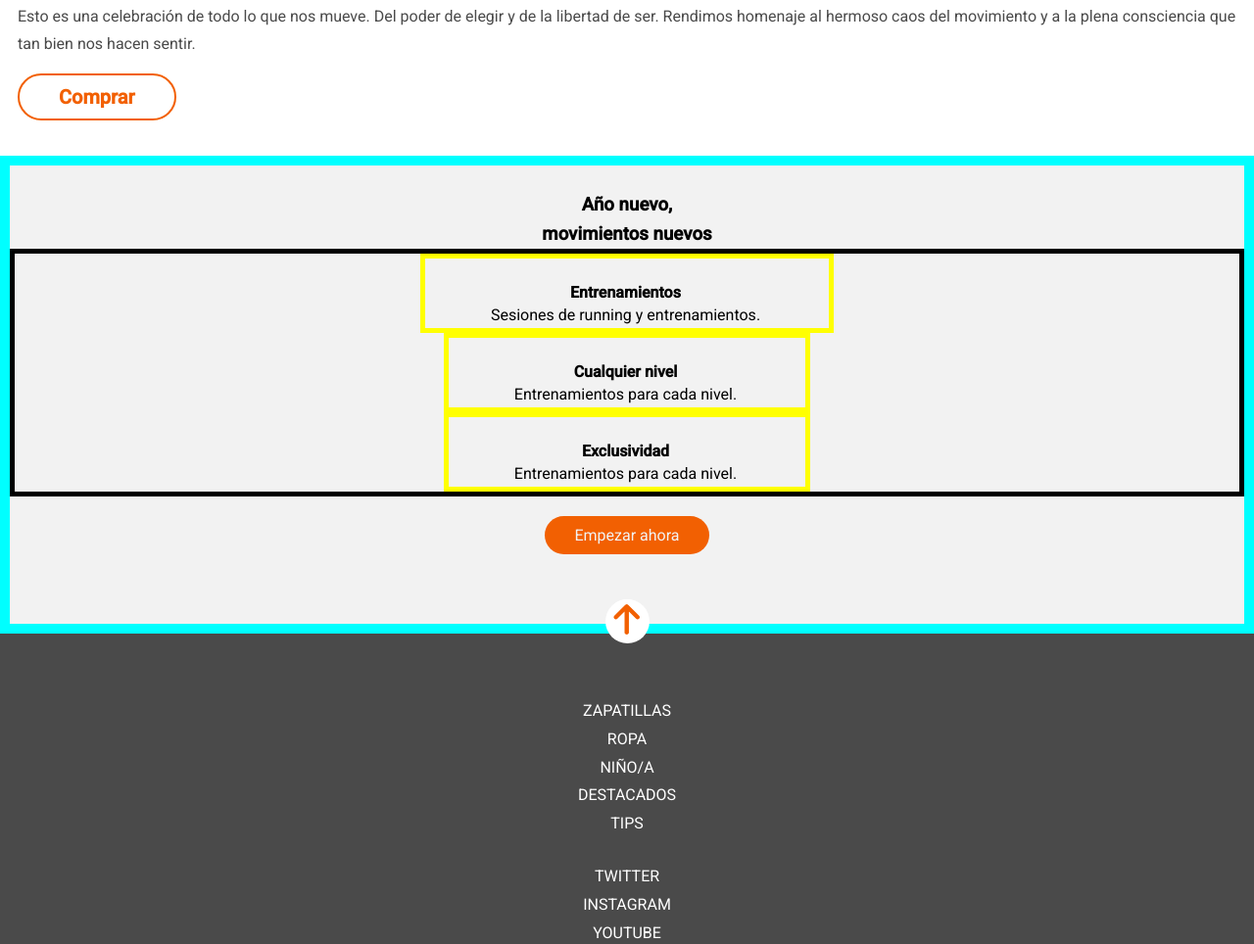
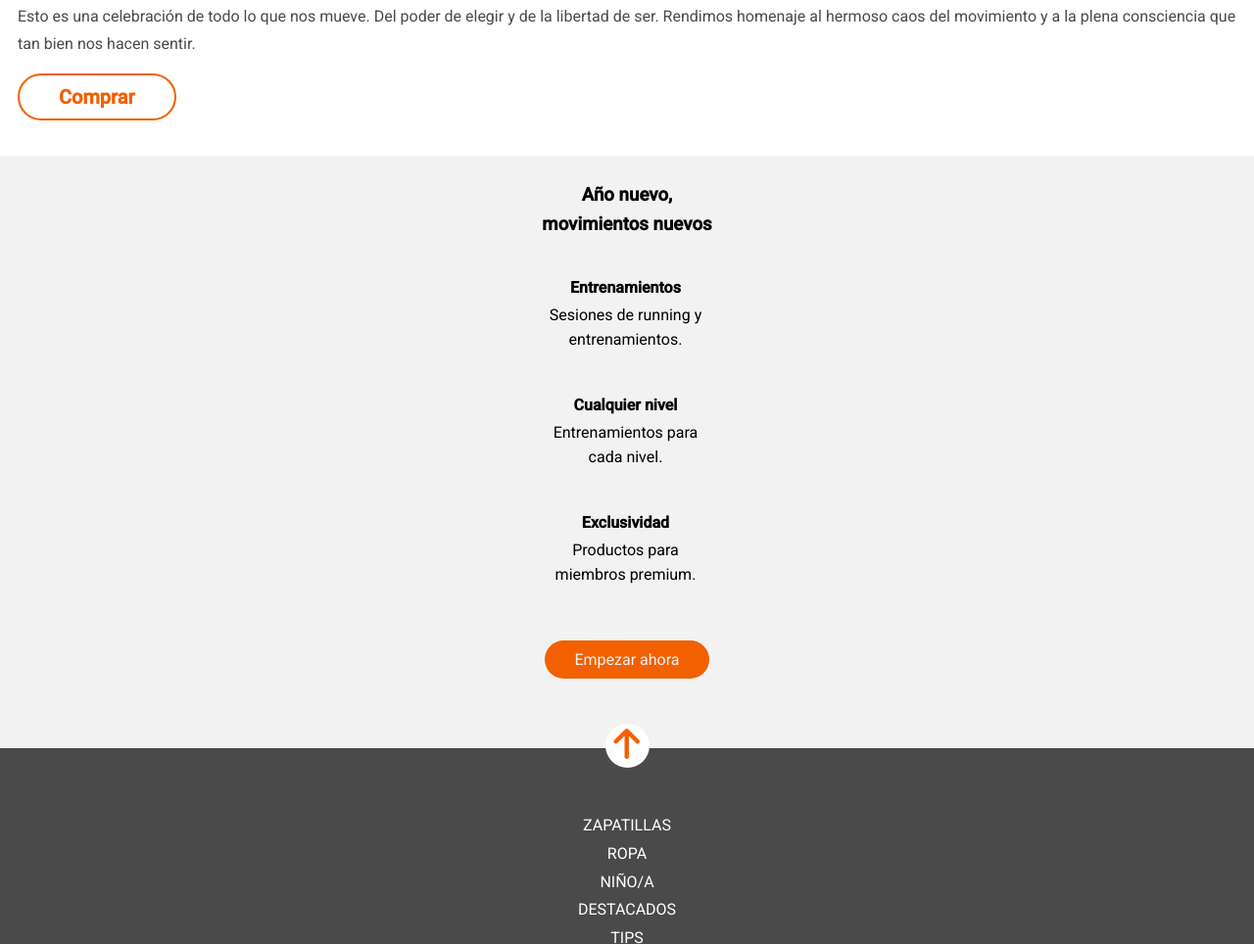
Before and after one commit to LaiaRuizM/we-run-given-design, a website: page src/html/index.html in a window 1280 px wide. Shown: the part 900-1864 px from the top of the page at 98% size. Drawn offline with nearby package versions, Linux system fonts and the light colour scheme; files that its build step writes are made by us from their sources; files whose address does not match are found by name.

Commit message:
perfect section two 27.01

```diff
--- a/src/html/partials/main.html
+++ b/src/html/partials/main.html
@@ -36,7 +36,7 @@
       </article>
       <article class="sectiontwo__article">
         <h4 class="sectiontwo__title2">Exclusividad</h4>
-        <p class="sectiontwo__text">Entrenamientos para cada nivel.</p>
+        <p class="sectiontwo__text">Productos para miembros premium.</p>
       </article>
     </div>
     <a class="sectiontwo__button" href="#" >Empezar ahora</a>
--- a/src/scss/layout/_sectiontwo.scss
+++ b/src/scss/layout/_sectiontwo.scss
@@ -1,14 +1,11 @@
 .sectiontwo {
     background-color: #f2f2f2;
     text-align: center;
-    border: 10px solid cyan;
-
     padding: 25px 0px 5px;
 
     &__container {
         display: flex;
         flex-direction: column;
-        border: 5px solid black;
         justify-content: center;
         align-items: center;
         text-align: center;
@@ -16,9 +13,7 @@
 
     &__article {
         padding: 20px 70px 5px 67px;
-        border: 5px solid yellow;
-        //width: 30px;
-        //height: 100px;
+        flex-direction: initial;
     }
 
     &__title {
@@ -26,16 +21,21 @@
         width: 18ch;
         line-height: 30px;
         margin: 0 auto;
+        margin-bottom: 30px
     }
 
     &__title2 {
         // poner fuente
         font-weight: bold;
         line-height: 30px;
+        margin-top: -15px;
     }
 
     &__text {
         // poner fuente
+        width: 18ch;
+        padding-bottom: 30px;
+        line-height: 25px;
     }
 
     &__button {
```
